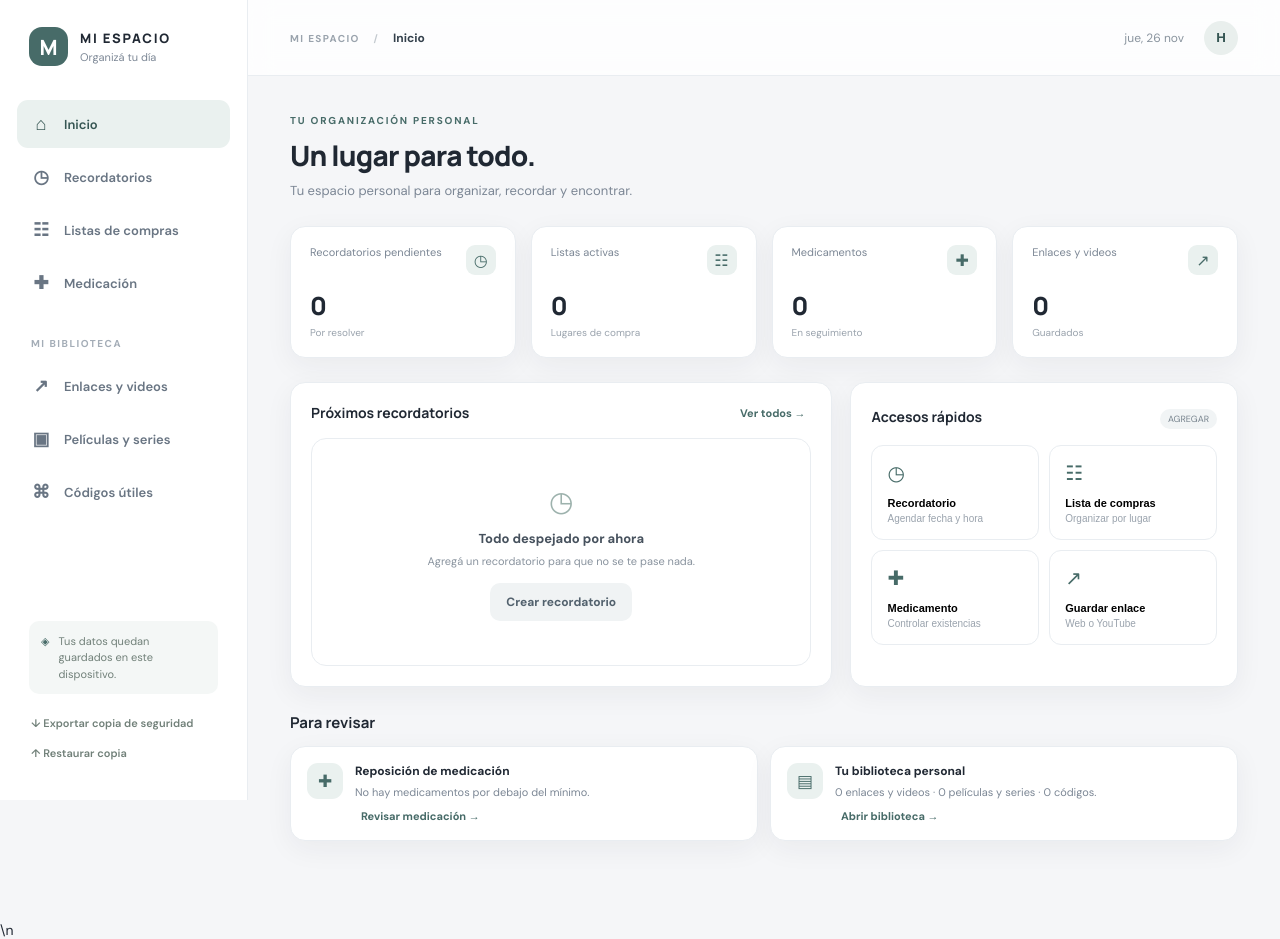
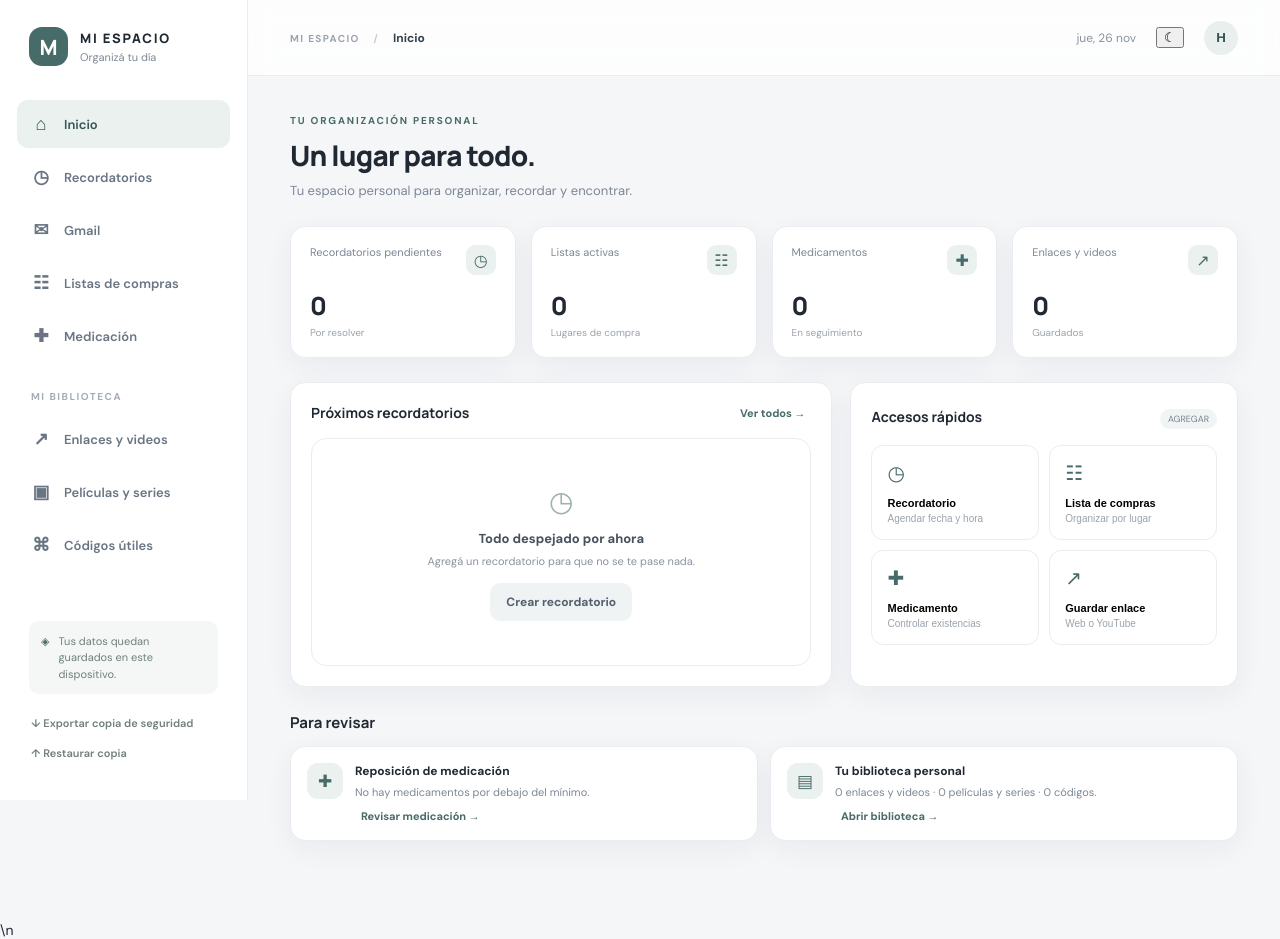
Before and after one commit to hugoachoy/Mi-espacio, a plain HTML site: page index.html in a window 1280 px wide. Drawn offline with nearby package versions, Linux system fonts and the light colour scheme.

Commit message:
Add Gmail navigation and theme toggle

```diff
--- a/index.html
+++ b/index.html
@@ -13,6 +13,7 @@
       <nav id="side-nav" class="side-nav">
         <button class="nav-item active" data-page="inicio"><span>⌂</span>Inicio</button>
         <button class="nav-item" data-page="recordatorios"><span>◷</span>Recordatorios</button>
+        <button class="nav-item" data-page="gmail"><span>✉</span>Gmail</button>
         <button class="nav-item" data-page="compras"><span>☷</span>Listas de compras</button>
         <button class="nav-item" data-page="medicacion"><span>✚</span>Medicación</button>
         <div class="nav-caption">MI BIBLIOTECA</div>
@@ -23,14 +24,14 @@
       <div class="sidebar-bottom"><div class="privacy-note">◈ <span>Tus datos quedan guardados en este dispositivo.</span></div><button id="export-btn" class="text-button">↓ Exportar copia de seguridad</button><label class="text-button import-label">↑ Restaurar copia<input id="import-file" type="file" accept="application/json" hidden></label></div>
     </aside>
     <main class="main-area">
-      <header class="topbar"><button id="mobile-menu" class="icon-button mobile-only" aria-label="Abrir menú">☰</button><div class="breadcrumb">MI ESPACIO <span>/</span> <b id="page-name">Inicio</b></div><div class="top-actions"><span class="today" id="today-label"></span><button class="avatar" id="account-btn" title="Cuenta y sincronización">H</button></div></header>
+      <header class="topbar"><button id="mobile-menu" class="icon-button mobile-only" aria-label="Abrir menú">☰</button><div class="breadcrumb">MI ESPACIO <span>/</span> <b id="page-name">Inicio</b></div><div class="top-actions"><span class="today" id="today-label"></span><button class="theme-toggle" id="theme-toggle" title="Cambiar a modo oscuro" aria-label="Cambiar a modo oscuro">☾</button><button class="avatar" id="account-btn" title="Cuenta y sincronización">H</button></div></header>
       <section class="page-wrap">
         <div id="page-content"></div>
       </section>
     </main>
   </div>
   <nav class="bottom-nav" id="bottom-nav">
-    <button class="active" data-page="inicio"><span>⌂</span>Inicio</button><button data-page="recordatorios"><span>◷</span>Avisos</button><button data-page="compras"><span>☷</span>Compras</button><button data-page="medicacion"><span>✚</span>Salud</button><button data-page="enlaces"><span>▤</span>Más</button>
+    <button class="active" data-page="inicio"><span>⌂</span>Inicio</button><button data-page="recordatorios"><span>◷</span>Avisos</button><button data-page="compras"><span>☷</span>Compras</button><button data-page="medicacion"><span>✚</span>Salud</button><button data-page="gmail"><span>✉</span>Gmail</button>
   </nav>
   <button class="fab" id="quick-add" aria-label="Agregar">＋</button>
   <div id="modal-root"></div>
```
